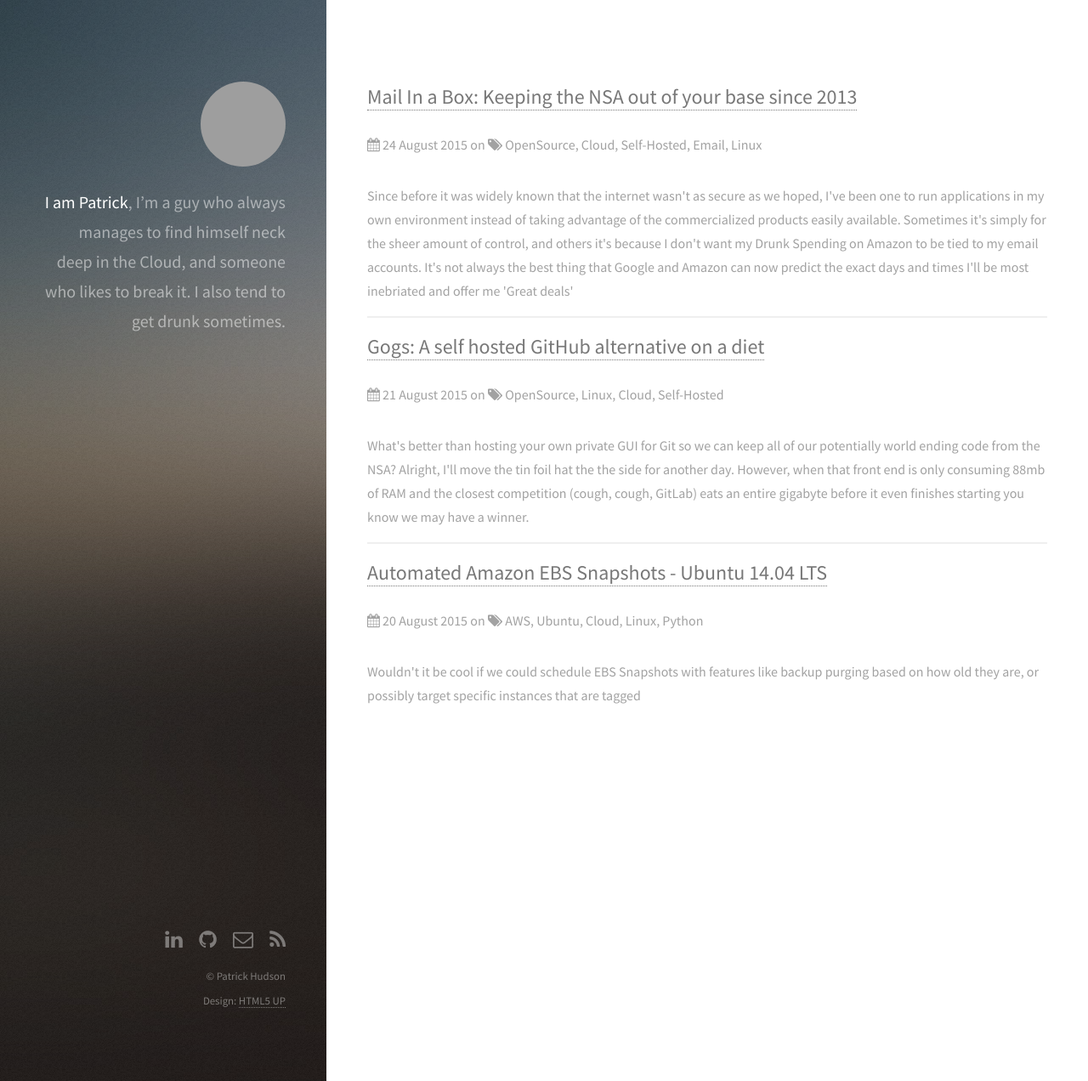
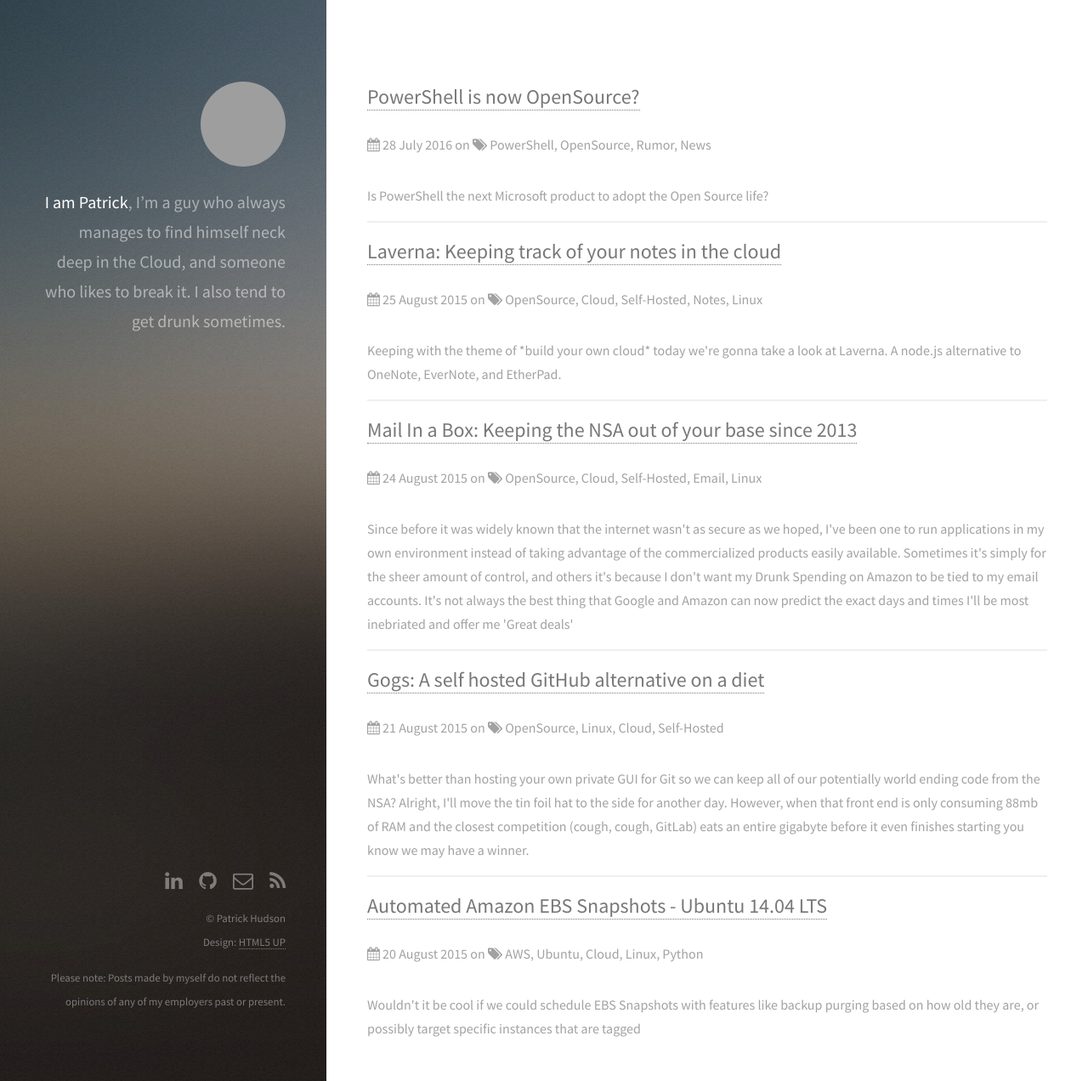
Before and after one commit to patrick-hudson/cloudguy.me, a Jekyll site: the page built from index.html, in a window 1280 px wide and 1272 px high. Shown: the whole window at 85% size. Built offline with Jekyll 4.4.1, drawn with Linux system fonts in a browser that asks for light colours; the list of posts is cut into pages by our own code; some of the changed lines change nothing that is shown; grey boxes are pictures that could not be loaded.

Commit message:
email, git, powershell

```diff
--- a/_includes/footer.html
+++ b/_includes/footer.html
@@ -32,4 +32,7 @@
     <ul class="copyright">
       <li>&copy; {{ site.copyright }}</li><li>Design: <a href="http://html5up.net">HTML5 UP</a></li>
     </ul>
+    <ul class="copyright">
+      Please note: Posts made by myself do not reflect the opinions of any of my employers past or present.
+    </ul>
   </footer>
--- a/_posts/2015-08-21-gogs-a-self-hosted-github-alternative-on-a-diet.markdown
+++ b/_posts/2015-08-21-gogs-a-self-hosted-github-alternative-on-a-diet.markdown
@@ -3,7 +3,7 @@
 title: 'Gogs: A self hosted GitHub alternative on a diet'
 categories: Linux Git
 tags: OpenSource Linux Cloud Self-Hosted
-excerpt: "What's better than hosting your own private GUI for Git so we can keep all of our potentially world ending code from the NSA? Alright, I'll move the tin foil hat the the side for another day. However, when that front end is only consuming 88mb of RAM and the closest competition (cough, cough, GitLab) eats an entire gigabyte before it even finishes starting you know we may have a winner."
+excerpt: "What's better than hosting your own private GUI for Git so we can keep all of our potentially world ending code from the NSA? Alright, I'll move the tin foil hat to the side for another day. However, when that front end is only consuming 88mb of RAM and the closest competition (cough, cough, GitLab) eats an entire gigabyte before it even finishes starting you know we may have a winner."
 time: 10
 difficulty: "Beginner"
 ---
--- /dev/null
+++ b/_posts/2015-08-25-laverna-keeping-track-of-your-notes-in-the-cloud.markdown
@@ -0,0 +1,179 @@
+---
+layout: post
+title: 'Laverna: Keeping track of your notes in the cloud'
+tags: OpenSource Cloud Self-Hosted Notes Linux
+categories: Linux NodeJS
+excerpt: "Keeping with the theme of *build your own cloud* today we're gonna take a look at Laverna. A node.js alternative to OneNote, EverNote, and EtherPad."
+time: 30
+difficulty: "Intermediate"
+---
+The application stores all your notes in your browser local storage spaces such as indexedDB or localStorage, which is good for security reasons, because only you have access to them. Currently you can sync your notes to DropBox and Remote Storage. It's also highly secure because all of the data is stored in your browser (unless you decide to use Cloud Sync). This is also a downside if you want to have your notes on every device you own. If that's the case, you'll need use Cloud Sync
+
+# [Demo](https://laverna.cc)
+
+# Installation
+
+To begin, we need a fresh Ubuntu 14.04 LTS Server. Mine will be using my AWS EC2 instance.
+
+Now, lets add our Laverna user
+
+{% highlight bash %}
+useradd laverna -m -d /home/laverna -s /bin/bash
+{% endhighlight %}
+
+Next, we need to make sure that we have NodeJS, NPM, and GIT installed
+
+{% highlight bash %}
+apt-get install nodejs npm git
+{% endhighlight %}
+
+Because Ubuntu is sometimes strange, we need to SymLink our nodejs binary to node
+
+{% highlight bash %}
+ln -s /usr/bin/nodejs /usr/bin/nnode
+{% endhighlight %}
+
+After we have our basics completed, lets switch to the laverna user and goto our home directory
+
+{% highlight bash %}
+su laverna
+cd ~
+{% endhighlight %}
+Lets clone the Laverna repo
+
+{% highlight bash %}
+git clone https://github.com/Laverna/laverna.git
+{% endhighlight %}
+
+Once cloned, enter the newly created directory
+
+{% highlight bash %}
+cd laverna
+{% endhighlight %}
+
+Checkout the current working production branch
+
+{% highlight bash %}
+git checkout 0.6.2
+{% endhighlight %}
+Use NPM to install bower, grunt, and grunt-cli
+
+{% highlight bash %}
+npm install bower
+npm install grunt
+npm install grunt-cli
+{% endhighlight %}
+Next, Alias bower and grunt for this session
+
+{% highlight bash %}
+alias bower="./node_modules/bower/bin/bower"
+alias grunt="./node_modules/grunt-cli/bin/grunt"
+{% endhighlight %}
+
+Install Laverna's dependencies
+{% highlight bash %}
+npm install && bower install
+{% endhighlight %}
+
+Build Laverna
+
+{% highlight bash %}
+grunt build
+{% endhighlight %}
+
+Now that we have Laverna built into static files, we need to create a Virtual Host in our Web Server. Here's an example for NGINX
+
+{% highlight bash %}
+server  {
+    listen  80;
+    root /home/laverna/laverna/app;
+    index index.html;
+    server_name  notes.hudson.bz;
+    error_log  /var/log/nginx/notes.hudson.bz-error.log warn;
+    access_log  /var/log/nginx/notes.hudson.bz.com-access.log combined;
+        location ~* \.(jpg|jpeg|gif|css|png|js|ico|html)$ {
+          access_log off;
+          expires max;
+        }
+        location ~ /\.ht {
+          deny  all;
+        }
+}
+{% endhighlight %}
+
+Finally, navigate to your site.
+Bonus Task
+
+**Add an SSL Certificate for even more security!**
+
+Example NGINX virtual host for SSL
+
+{% highlight bash %}
+server  {
+    listen  80;
+    root /home/laverna/laverna/app;
+    index index.html;
+    server_name  notes.hudson.bz;
+    error_log  /var/log/nginx/notes.hudson.bz-error.log warn;
+    access_log  /var/log/nginx/notes.hudson.bz.com-access.log combined;
+        location ~* \.(jpg|jpeg|gif|css|png|js|ico|html)$ {
+          access_log off;
+          expires max;
+        }
+        location ~ /\.ht {
+          deny  all;
+        }
+}
+server {
+    listen 443;
+    root /home/laverna/laverna/app;
+    index index.html;
+    server_name  notes.hudson.bz;
+    ssl                   on;
+    ssl_certificate       /home/laverna/ssl/certbundle.pem;
+    ssl_certificate_key   /home/laverna/ssl/privkey.key;
+    ssl_prefer_server_ciphers on;
+    ssl_protocols         TLSv1;
+    ssl_ciphers           ALL:!aNULL:!ADH:!eNULL:!LOW:!EXP:RC4+RSA:+HIGH:+MEDIUM;
+    error_log  /var/log/nginx/notes.hudson.bz-error.log warn;
+    access_log  /var/log/nginx/notes.hudson.bz.com-access.log combined;
+}
+{% endhighlight %}
+# Enable Cloud Storage
+
+## Warning
+
+### You must use HTTPS for DropBox syncing
+
+You can generate a self-signed certificate if you need to
+
+Create a DropBox API Key [here](https://www.dropbox.com/developers/apps)
+
+When you create a new app at Dropbox's Developer site you should keep in mind that:
+{% highlight bash %}
+1) Type of app should be Dropbox API app
+2) Choose the type of access you need
+  App folder – Access to a single folder created specifically for your app.
+3)  Name
+  Should be unique
+{% endhighlight %}
+
+![](/assets/images/Screen-Shot-2016-07-28-11-40-44.png)
+Once created, we need to add a Redirect URI. Under OAuth2 Redirect URIs add the following
+`https://mydomain.com/dropbox.html`
+
+Click Add
+
+![](/assets/images/Screenshot-2015-08-25-01-20-50.png){:class="image fit"}
+
+Now, Go to Laverna settings [https://mydomain.com/index.html#/settings](https://mydomain.com/index.html#/settings) and find Cloud Storage. Click DropBox, and enter your API Key in the box below.
+
+*I recommend while you're in settings, that you check the Use Encryption Box*
+
+Then click Save!
+
+![](/assets/images/Screenshot-2015-08-25-01-24-06.png){:class="image fit"}
+
+You'll be prompted to Authorize the app. Once that's done, you'll return to your Laverna app and your notes will be synced! They are saved in ~/Dropbox/Apps/AppName
+
+## You now have an amazing note keeping app, that can be accessed anywhere
--- /dev/null
+++ b/_posts/2016-07-28-powershell-open-source.markdown
@@ -0,0 +1,37 @@
+---
+layout: post
+title: 'PowerShell is now OpenSource?'
+categories: News Windows
+tags: PowerShell OpenSource Rumor News
+excerpt: "Is PowerShell the next Microsoft product to adopt the Open Source life?"
+time: 5
+difficulty: "Beginner"
+---
+
+## Is Microsoft about to open source PowerShell?
+
+Tom Hounsell [@tomhounsell](https://twitter.com/tomhounsell) posted a rather interesting tweet yesterday
+
+<blockquote class="twitter-tweet" data-lang="en"><p lang="en" dir="ltr">Just noticed this in the package metadata, guess that confirms <a href="https://twitter.com/h0x0d">@h0x0d</a>&#39;s Open Source rumour for <a href="https://twitter.com/hashtag/PowerShell?src=hash">#PowerShell</a> <a href="https://t.co/seoHEMGpYj">pic.twitter.com/seoHEMGpYj</a></p>&mdash; Tom Hounsell (@tomhounsell) <a href="https://twitter.com/tomhounsell/status/758313989487091712">July 27, 2016</a></blockquote>
+<script async src="//platform.twitter.com/widgets.js" charset="utf-8"></script>
+
+That tweet comes on the heels of another user ([@h0x0d](https://twitter.com/h0x0d/)) hinting that PowerShell *could* be released on to the public much like Microsoft did with .NET
+
+<blockquote class="twitter-tweet" data-lang="en"><p lang="en" dir="ltr">hmm.... maybe PowerShell will be open sourced on GitHub soon, we&#39;ll see</p>&mdash; WalkingCat (@h0x0d) <a href="https://twitter.com/h0x0d/status/757585198926077956">July 25, 2016</a></blockquote>
+<script async src="//platform.twitter.com/widgets.js" charset="utf-8"></script>
+
+The package information (metadata) clearly shows that one of two things are possible
+
+1. There's a really good troll out there trying to get easy clicks
+
+2. Something awesome is about to happen
+
+So far this has not got a lot of media attention, and we're only seeing tweets from two rather small Twitter users. However, with Windows adopting Bash. Then not to mention .NET being open source who knows what they have up their sleeves.
+
+Nothing official from the Redmond Campus has been released as of today July 28th, 2016.
+
+With [Black Hat](https://www.blackhat.com/) starting in two days, and [DefCon](https://www.defcon.org/) starting in a week who knows what we may see out of Redmond, WA.
+
+I can say this much, Satya Nadella has put an interesting spin on what I figured was a dying platform. He's turned Microsoft into a major contender in the Cloud market, and it's clear he has one thing on his mind....Profits.
+
+We'll have to see what pans out from these rumors, but I wouldn't be surprised if they ring true sooner rather than later.
```
Also changed, not shown: assets/images/Screen-Shot-2016-07-28-11-40-44.png (added), assets/images/Screenshot-2015-08-25-01-20-50.png (added), assets/images/Screenshot-2015-08-25-01-24-06.png (added), 11 other files.
